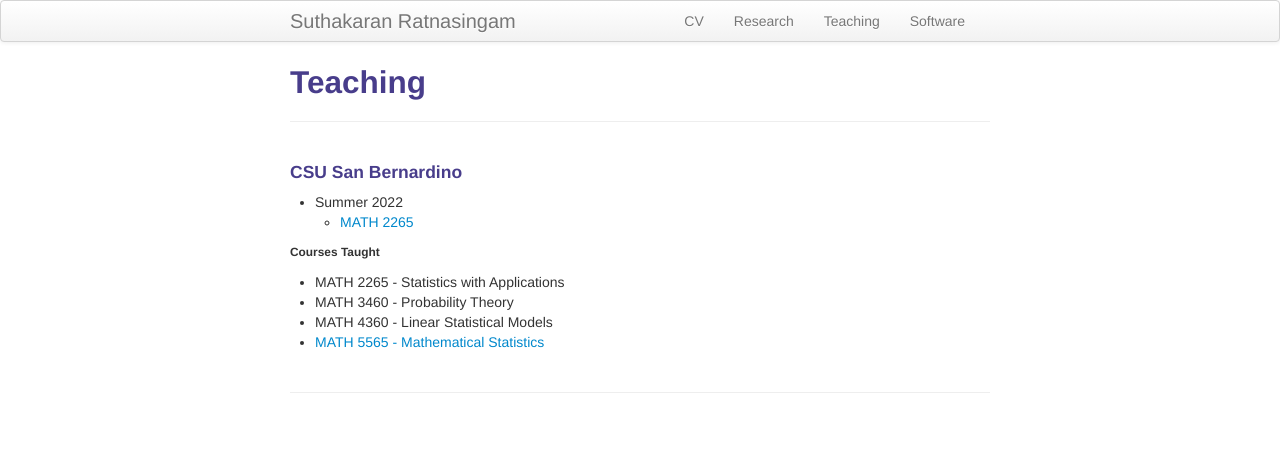
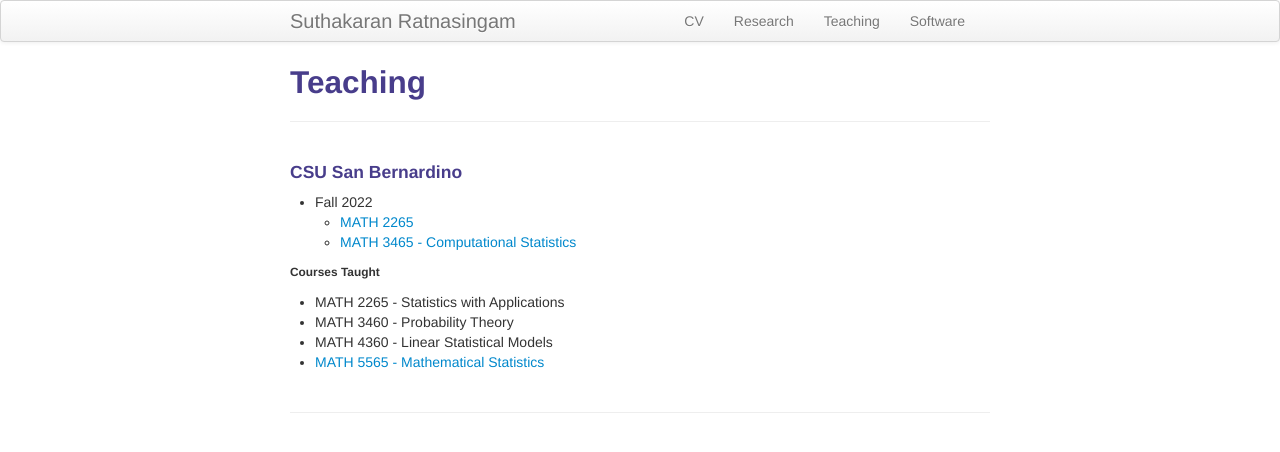
Before and after one commit to suthakaranr/suthakaranr.github.io, a Jekyll site: the page built from pages/Teaching.md, in a window 1280 px wide. Shown: the top 452 px of the page. Built offline with Jekyll 4.4.1, drawn with Linux system fonts in a browser that asks for light colours.

Commit message:
Update Teaching.md

```diff
--- a/pages/Teaching.md
+++ b/pages/Teaching.md
@@ -4,8 +4,9 @@ title: Teaching
 description: Suthakaran's teaching portfolio
 ---
 #### CSU San Bernardino
-* Summer 2022
+* Fall 2022
    * <a style="text-decoration:none" href="../pages/StatApp.html" target="_blank" rel="noopener noreferrer">MATH 2265 </a>
+   * <a style="text-decoration:none" href="../pages/MathStat.html" target="_blank" rel="noopener noreferrer">MATH 3465 - Computational Statistics </a>
 
 ###### Courses Taught
    * MATH 2265 - Statistics with Applications
```
